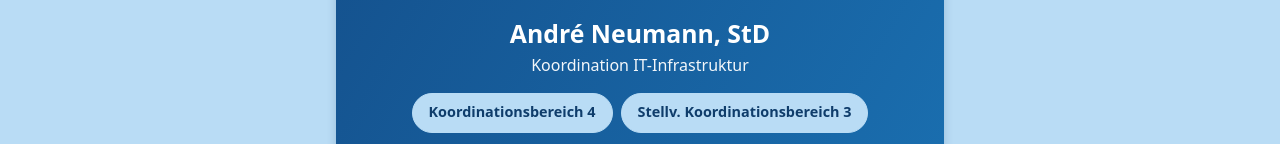
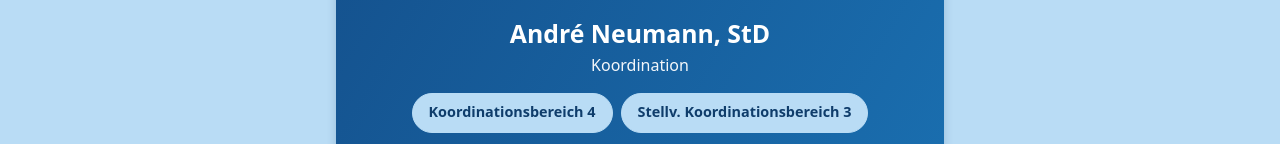
Before and after one commit to herr-nm/MMBbS_Visitenkarte, a plain HTML site: page index.html in a window 1280 px wide. Shown: the part 236-380 px from the top of the page. Drawn offline with Linux system fonts and the light colour scheme.

Commit message:
Anpassung des Titels

```diff
--- a/index.html
+++ b/index.html
@@ -4,10 +4,10 @@
     <meta charset="UTF-8">
     <meta name="viewport" content="width=device-width, initial-scale=1, viewport-fit=cover">
     <title>Digitale Visitenkarte – André Neumann, MMBbS</title>
-    <meta name="description" content="Digitale Visitenkarte von André Neumann, StD – Koordination IT-Infrastruktur an den MMBbS Hannover.">
+    <meta name="description" content="Digitale Visitenkarte von André Neumann, StD – Koordination an den MMBbS Hannover.">
     <meta name="theme-color" content="#14508c">
     <meta name="color-scheme" content="light dark">
-    <meta property="og:title" content="André Neumann, StD – Koordination IT-Infrastruktur">
+    <meta property="og:title" content="André Neumann, StD – Koordination">
     <meta property="og:description" content="Digitale Visitenkarte der MMBbS Hannover">
     <meta property="og:type" content="profile">
 
@@ -243,7 +243,7 @@
     <section class="profile" aria-label="Profil">
         <img class="avatar" src="nm.jpg" alt="Porträt von André Neumann" width="112" height="112">
         <h1>André Neumann, StD</h1>
-        <p class="role">Koordination IT-Infrastruktur</p>
+        <p class="role">Koordination</p>
 
         <div class="kb-tabs" role="group" aria-label="Koordinationsbereiche">
             <button type="button" class="kb-btn" aria-expanded="false" aria-controls="kb4" data-target="kb4">Koordinationsbereich 4</button>
```
